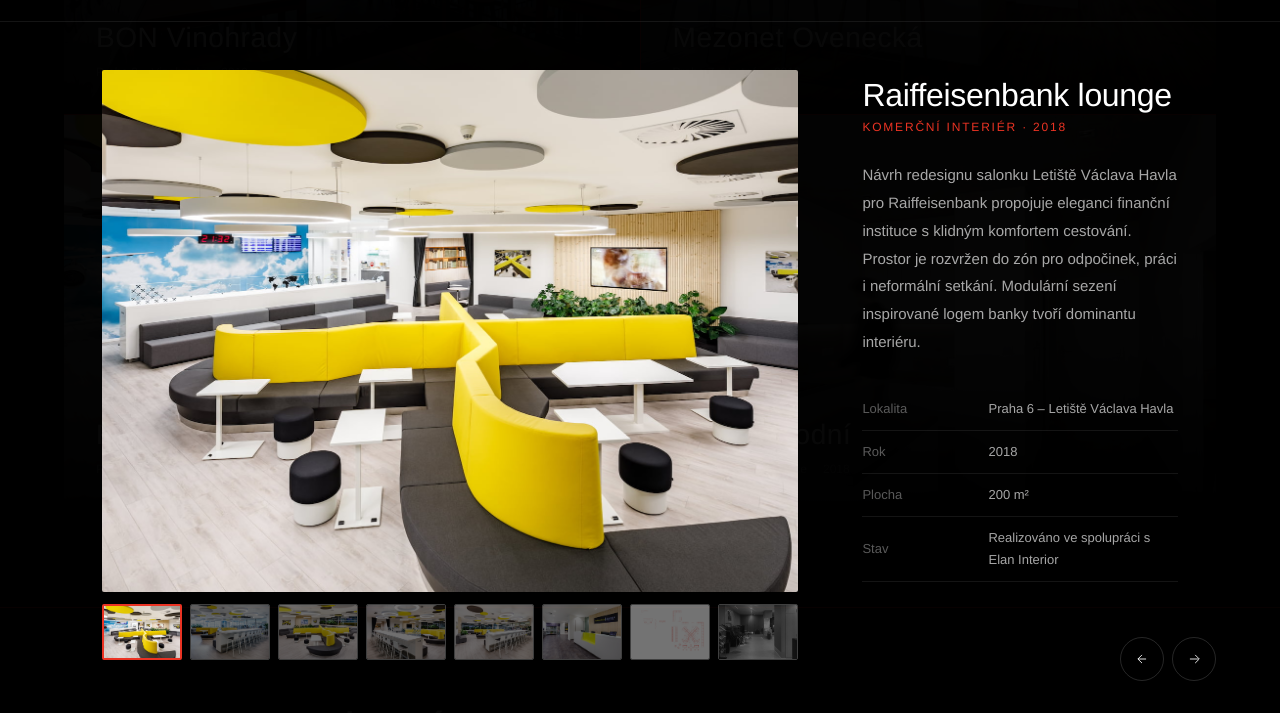
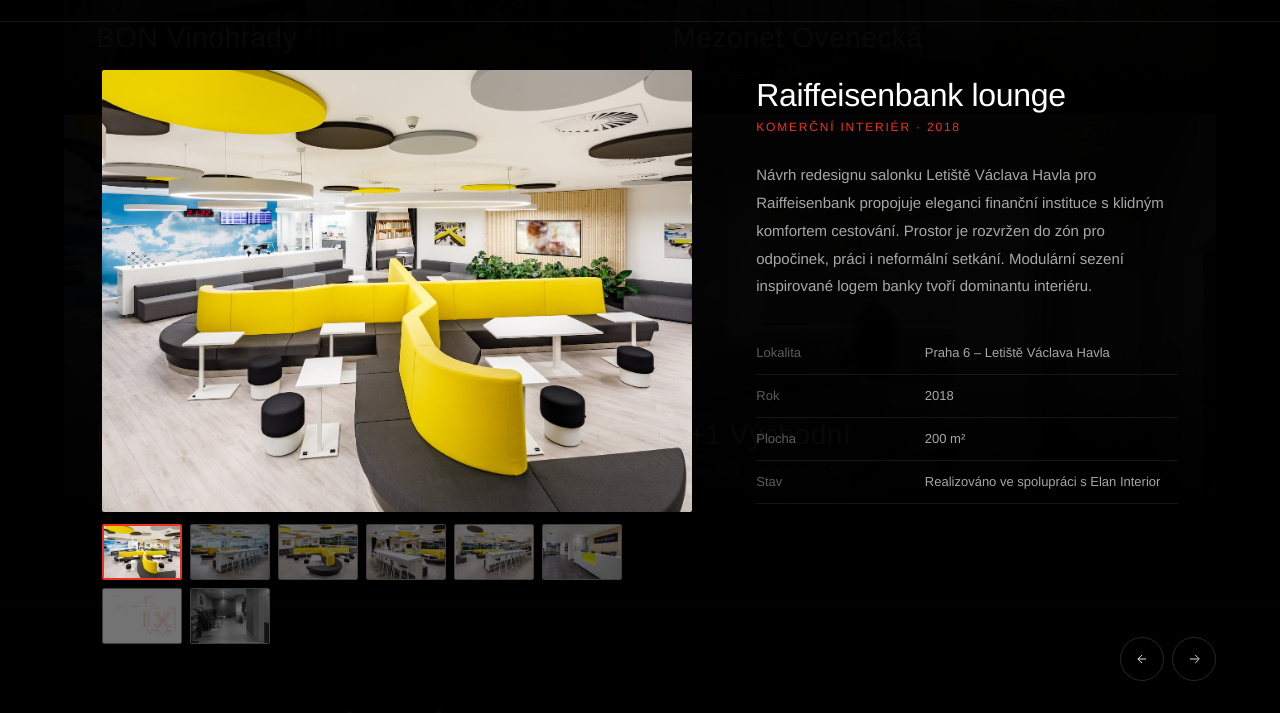
Before and after one commit to mathewking93/web_efektura, a plain HTML site: page index.html in a window 1280 px wide. Both pictures are taken after a click on the element 351 px from the left and 2361 px from the top of the page. Shown: the part 2048-2761 px from the top of the page. Drawn offline with Linux system fonts and the light colour scheme.

Commit message:
Add files via upload

```diff
--- a/index.html
+++ b/index.html
@@ -404,6 +404,7 @@
     display: flex; flex-direction: column;
     opacity: 0; pointer-events: none;
     transition: opacity .4s;
+    overflow-x: hidden;
   }
   #lightbox.open { opacity: 1; pointer-events: all; }
   .lb-header {
@@ -424,15 +425,16 @@
   .lb-close:hover { background: var(--accent); border-color: var(--accent); }
   .lb-close svg { width: 16px; height: 16px; stroke: var(--white); stroke-width: 1.5; fill: none; }
   .lb-body {
-    flex: 1; overflow-y: auto;
+    flex: 1; overflow-y: auto; overflow-x: hidden;
     padding: 48px clamp(24px, 8vw, 160px);
     display: grid; grid-template-columns: 1.4fr 1fr; gap: 64px;
     align-items: start;
+    max-width: 100%;
   }
   .lb-gallery { display: flex; flex-direction: column; gap: 12px; }
   .lb-gallery-main { aspect-ratio: 4/3; overflow: hidden; border-radius: 2px; }
   .lb-gallery-main img { width: 100%; height: 100%; object-fit: cover; }
-  .lb-gallery-thumbs { display: flex; gap: 8px; }
+  .lb-gallery-thumbs { display: flex; gap: 8px; flex-wrap: wrap; overflow-x: hidden; }
   .lb-thumb {
     width: 80px; height: 56px; overflow: hidden; border-radius: 2px;
     opacity: .45; cursor: crosshair; transition: opacity .2s, border-color .2s;
```
